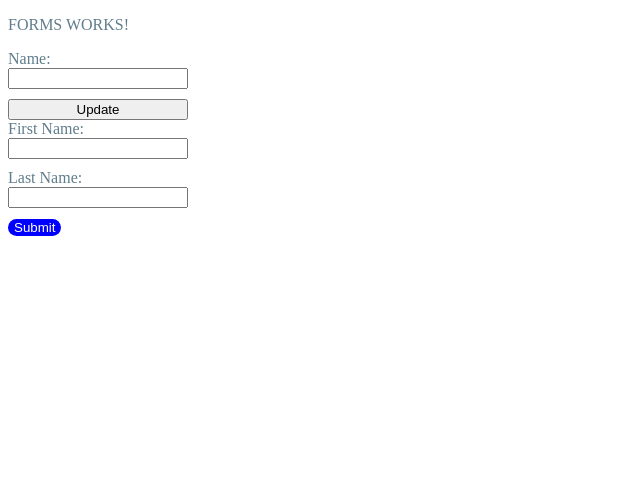
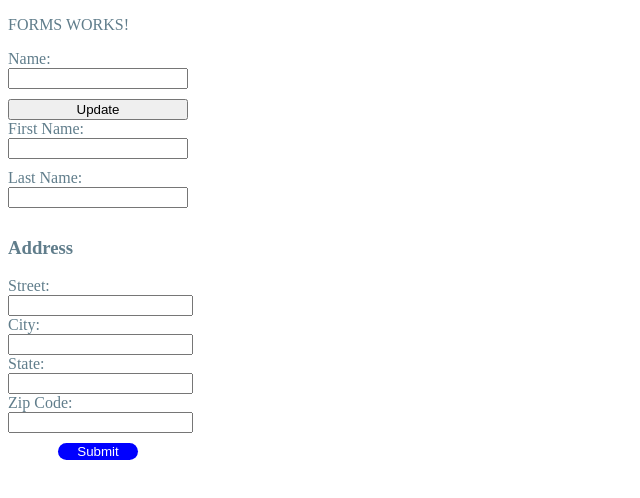
Before and after one commit to LeonardoCesca/trilha-front-2019, an Angular app in the folder Angular/poc-forms/: page / in a window 1280 px wide. Shown: the top 498 px of the page, without its empty margins (0-640 px from the left). Built offline with nearby package versions, Linux system fonts and the light colour scheme.

Commit message:
ADD new group - Address

```diff
--- a/Angular/poc-forms/src/app/profile-editor/profile-editor.component.html
+++ b/Angular/poc-forms/src/app/profile-editor/profile-editor.component.html
@@ -10,6 +10,30 @@
         <input type="text" formControlName="lastName" class="profile-form__input">
     </label>
 
+    <div formGroupName="address">
+      <h3>Address</h3>
+
+      <label>
+        Street:
+        <input type="text" formControlName="street">
+      </label>
+
+      <label>
+        City:
+        <input type="text" formControlName="city">
+      </label>
+
+      <label>
+        State:
+        <input type="text" formControlName="state">
+      </label>
+
+      <label>
+        Zip Code:
+        <input type="text" formControlName="zip">
+      </label>
+    </div>
+
     <button type="submit" [disabled]="!profileForm.valid" class="profile-form__btn">Submit</button>
 
 </form>
--- a/Angular/poc-forms/src/app/profile-editor/profile-editor.component.scss
+++ b/Angular/poc-forms/src/app/profile-editor/profile-editor.component.scss
@@ -1,5 +1,8 @@
 .profile-form {
-    color: #607d8b;
+  display: flex;
+  flex-direction: column;
+  width: 180px;
+  color: #607d8b;
 
     &__label {
         display: flex;
@@ -16,6 +19,9 @@
         color: #fff;
         border: none;
         border-radius: 20px;
+        width: 80px;
+        margin: 0 auto;
+        margin-top: 10px;
         cursor: pointer;
     }
 
--- a/Angular/poc-forms/src/app/profile-editor/profile-editor.component.ts
+++ b/Angular/poc-forms/src/app/profile-editor/profile-editor.component.ts
@@ -9,7 +9,13 @@ import { FormGroup, FormControl } from '@angular/forms';
 export class ProfileEditorComponent implements OnInit {
   profileForm = new FormGroup({
     firstName: new FormControl(''),
-    lastName: new FormControl('')
+    lastName: new FormControl(''),
+    address: new FormGroup({
+      street: new FormControl(''),
+      city: new FormControl(''),
+      state: new FormControl(''),
+      zip: new FormControl('')
+    })
   });
 
   constructor() { }
```
